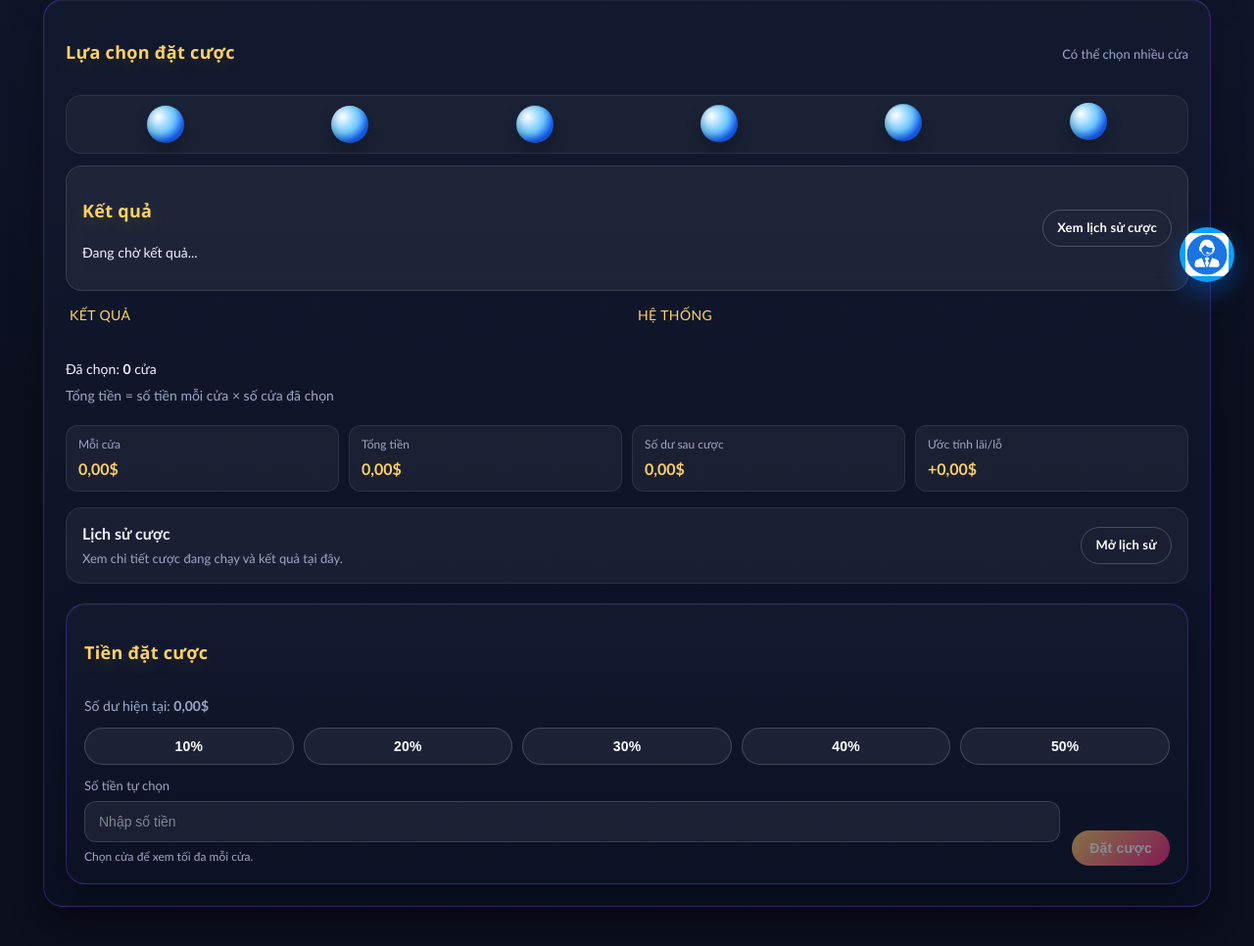
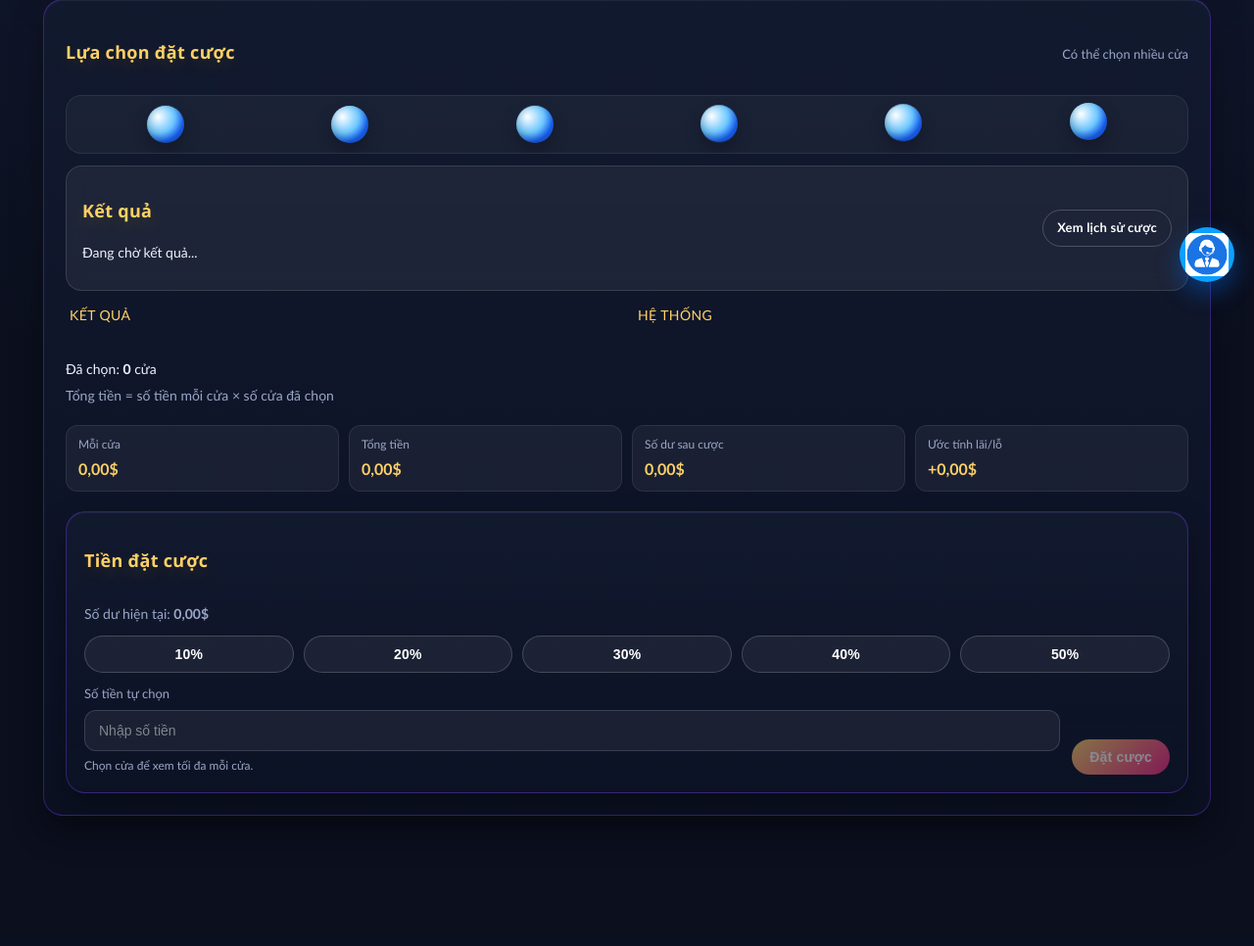
Before and after one commit to huybui101/sands12.com, a Python web app: template templates/game.html in a window 1280 px wide. Shown: the part 402-1368 px from the top of the page at 98% size. After the commit the page ends 1238 px from the top, so only its background shows below. Run offline with Jinja, Linux system fonts and the light colour scheme; the template is opened without the code that fills it, so the values that code supplies are empty.

Commit message:
Remove bet history promo block

```diff
--- a/templates/game.html
+++ b/templates/game.html
@@ -90,14 +90,6 @@
     </div>
   </div>
 
-  <div class="bet-history-cta">
-    <div>
-      <strong data-i18n="bet_history">Lịch sử cược</strong>
-      <div class="bet-history-note" data-i18n="bet_history_note">Xem chi tiết cược đang chạy và kết quả tại đây.</div>
-    </div>
-    <a class="btn ghost small" href="{{ url_for('records', record_type='bet') }}" data-i18n="open_history">Mở lịch sử</a>
-  </div>
-
   <div class="bet-amount" data-balance="{{ '%.2f' % (user.balance if user else 0) }}">
     <h3 data-i18n="bet_amount_title">Tiền đặt cược</h3>
     <div class="balance-row"><span data-i18n="current_balance">Số dư hiện tại</span>: <strong id="balance-value">{{ '%.2f' % (user.balance if user else 0) }}$</strong></div>
```
